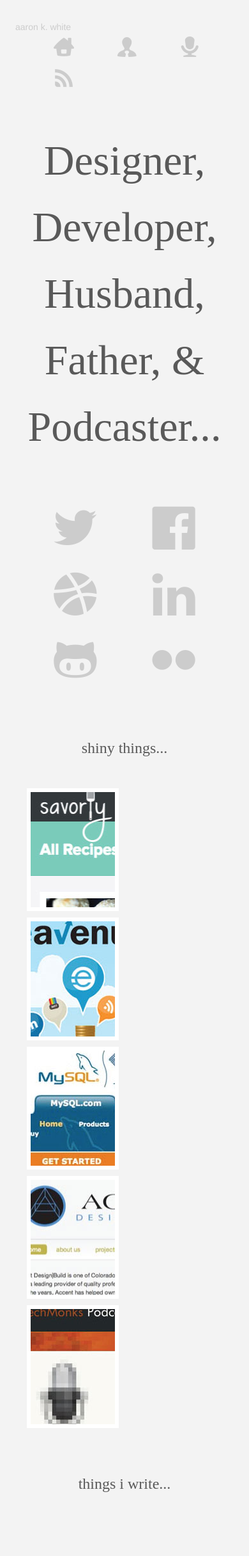
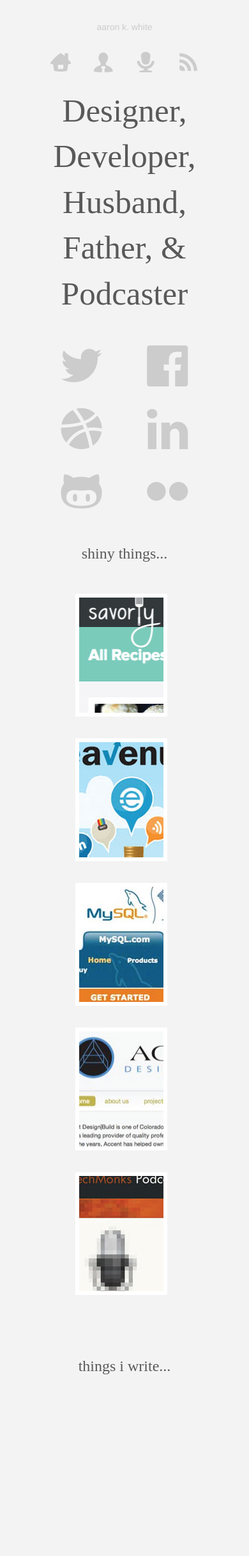
Before and after one commit to aaronkwhite/aaronkwhite.github.com, a Jekyll site: the page built from index.html, in a window 390 px wide. Shown: the whole page at 64% size. Built offline with Jekyll 4.4.1, drawn with Linux system fonts in a browser that asks for light colours; Markdown is read by kramdown in place of the engine named in the settings; after the commit the page ends 2248 px from its top, so only the background shows below that.

Commit message:
cleaned up the responsive layouts for the phone

```diff
--- a/index.html
+++ b/index.html
@@ -4,7 +4,7 @@ title: Aaron K. White - Really Tall... Really Amazing!
 ---
 
 <section id="tagline" class="container" role='banner'>
-    <h2>Designer, Developer, Husband,<br /> Father, &amp; Podcaster...</h2>
+    <h2>Designer, Developer, Husband, Father, &amp; Podcaster</h2>
 </section>
 
 <section id="social" class="container">
--- a/stylesheets/main.css
+++ b/stylesheets/main.css
@@ -130,22 +130,80 @@ body {
     text-align: center;
     font-weight: normal; }
 
-/* Smartphones (portrait and landscape) ----------- */
-@media only screen and (min-device-width: 320px) and (max-device-width: 480px) {
+/* Large desktop */
+/* Portrait tablet to landscape and desktop */
+@media (min-width: 768px) and (max-width: 979px) {
+  #header {
+    margin-bottom: 0;
+    padding-bottom: 0; }
     #header .site-title {
       display: block;
       float: none;
       text-align: center; }
     #header .site-nav {
       float: none; }
+      #header .site-nav ul {
+        margin: 0 auto;
+        text-align: center; }
         #header .site-nav ul li {
-      text-align: center;
-      padding: 24px 18px; } }
-/* Smartphones (landscape) ----------- */
-/* Smartphones (portrait) ----------- */
-/* iPads (portrait and landscape) ----------- */
-/* iPads (landscape) ----------- */
-/* iPads (portrait) ----------- */
-/* Desktops and laptops ----------- */
-/* Large screens ----------- */
-/* iPhone 4 ----------- */
+          padding: 24px 14px 0 14px; } }
+/* Landscape phone to portrait tablet */
+@media (max-width: 767px) {
+  #header {
+    margin-bottom: 0;
+    padding-bottom: 0; }
+    #header .site-title {
+      display: block;
+      float: none;
+      text-align: center; }
+    #header .site-nav {
+      float: none; }
+      #header .site-nav ul {
+        margin: 0 auto;
+        text-align: center; }
+        #header .site-nav ul li {
+          padding: 24px 14px 0 14px; }
+
+  #tagline {
+    margin-bottom: 0; }
+    #tagline h2 {
+      font-size: 2.125em;
+      font-weight: 400;
+      line-height: 1.4em; }
+
+  #portfolio ul li {
+    margin: 0 10px 24px 0; } }
+/* Landscape phones and down */
+@media (max-width: 480px) {
+  #header {
+    margin-bottom: 0;
+    padding-bottom: 0; }
+    #header .site-title {
+      display: block;
+      float: none;
+      text-align: center; }
+    #header .site-nav {
+      float: none; }
+      #header .site-nav ul {
+        margin: 0 auto;
+        text-align: center; }
+        #header .site-nav ul li {
+          padding: 24px 14px 0 14px; }
+
+  #tagline {
+    margin-bottom: 0; }
+    #tagline h2 {
+      font-size: 2.125em;
+      font-weight: 400;
+      line-height: 1.4em; }
+
+  #social {
+    margin: 0 auto;
+    text-align: center; }
+    #social ul li {
+      font-size: 2.67em;
+      padding: 0 32px; }
+
+  #portfolio ul li {
+    display: block;
+    text-align: center; } }
```
Also changed, not shown: sass/responsive.sass (+73 -31 lines), 3 other files. Lines whose indentation alone changed are shown as unchanged.
